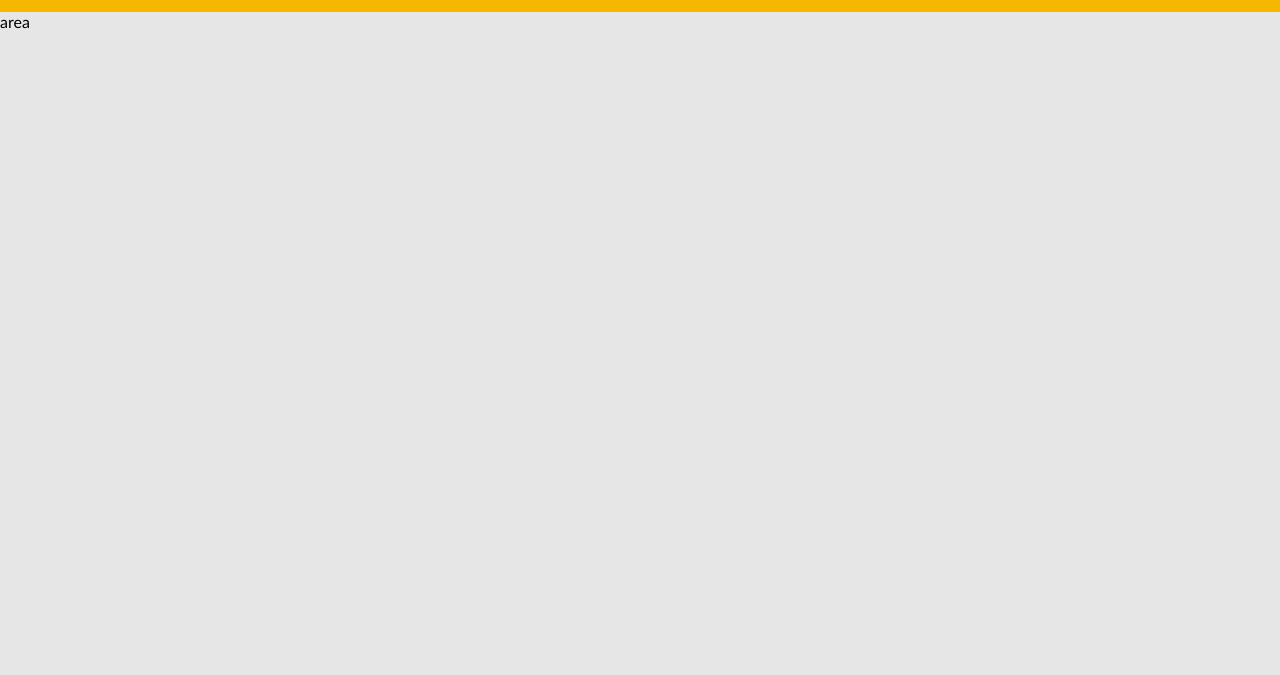
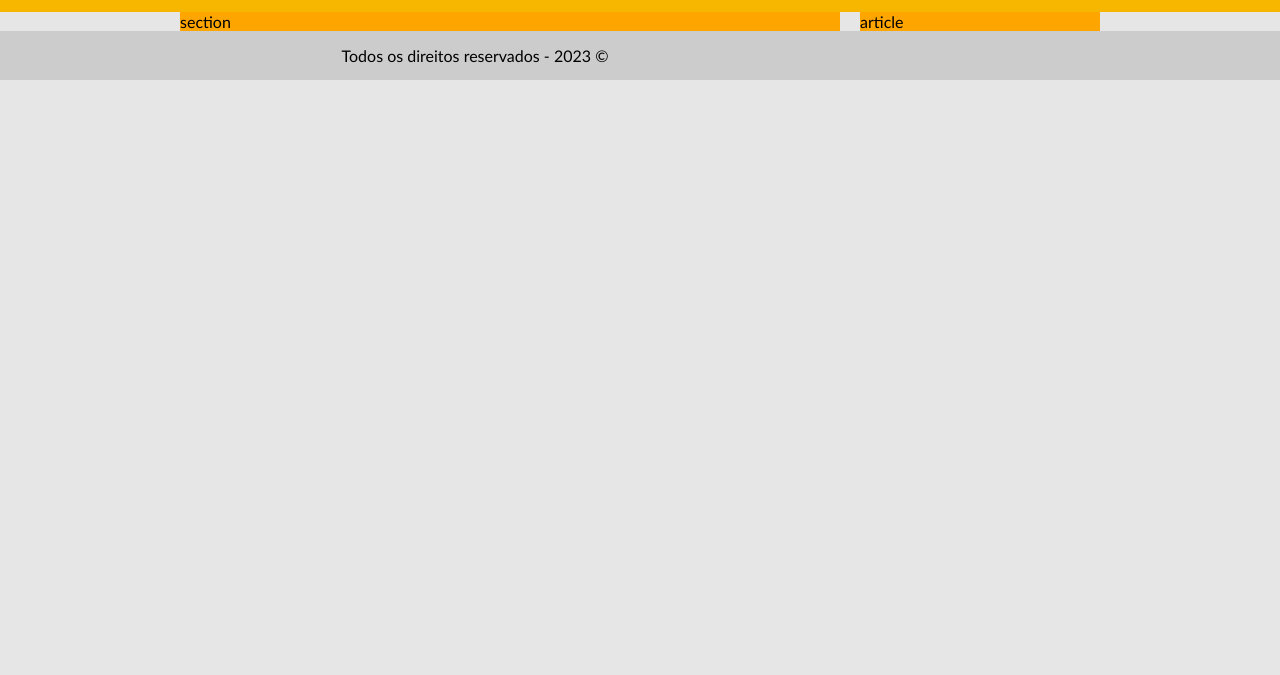
Before and after one commit to Hayane23/DesenvolvimentoWeb, a plain HTML site: page ProjetoCss3/index.html in a window 1280 px wide. Shown: the part 125-800 px from the top of the page. Drawn offline with Linux system fonts and the light colour scheme.

Commit message:
Definir locais de postagens, menu lateral e rodape.

```diff
--- a/ProjetoCss3/assets/css/style.css
+++ b/ProjetoCss3/assets/css/style.css
@@ -19,8 +19,36 @@ header{
     text-align: center;
 }
 
+.container{
+    margin: 0;
+    width: 920px;
+}
+
 #area-logo, nav{
     padding: 10px;
+}
+
+main{
+    display: flex;
+    justify-content: center;
+}
+
+section, article{
+    background-color: orange;
+}
+
+section{
+    width: 660px;
+}
+
+article{
+    width: 240px;
+}
+
+footer{
+    padding: 15px;
+    text-align: center;
+    background-color: #CCC;
 }
 
 /*
@@ -49,3 +77,8 @@ nav a:hover{
     color: #f7b600;
     background: #FFF;
 }
+
+.flex{
+    display: flex;
+    justify-content: space-between;
+}
--- a/ProjetoCss3/index.html
+++ b/ProjetoCss3/index.html
@@ -22,10 +22,15 @@
         </div>
     </header>
     <main>
-        <div class="container">
-            area
+        <div class="container flex">
+            <section>section</section>
+            <article>article</article>
         </div>
     </main>
-
+    <footer>
+        <div class="container">
+            <p>Todos os direitos reservados - 2023 &copy;</p>
+        </div>
+    </footer>
 </body>
 </html>
```
